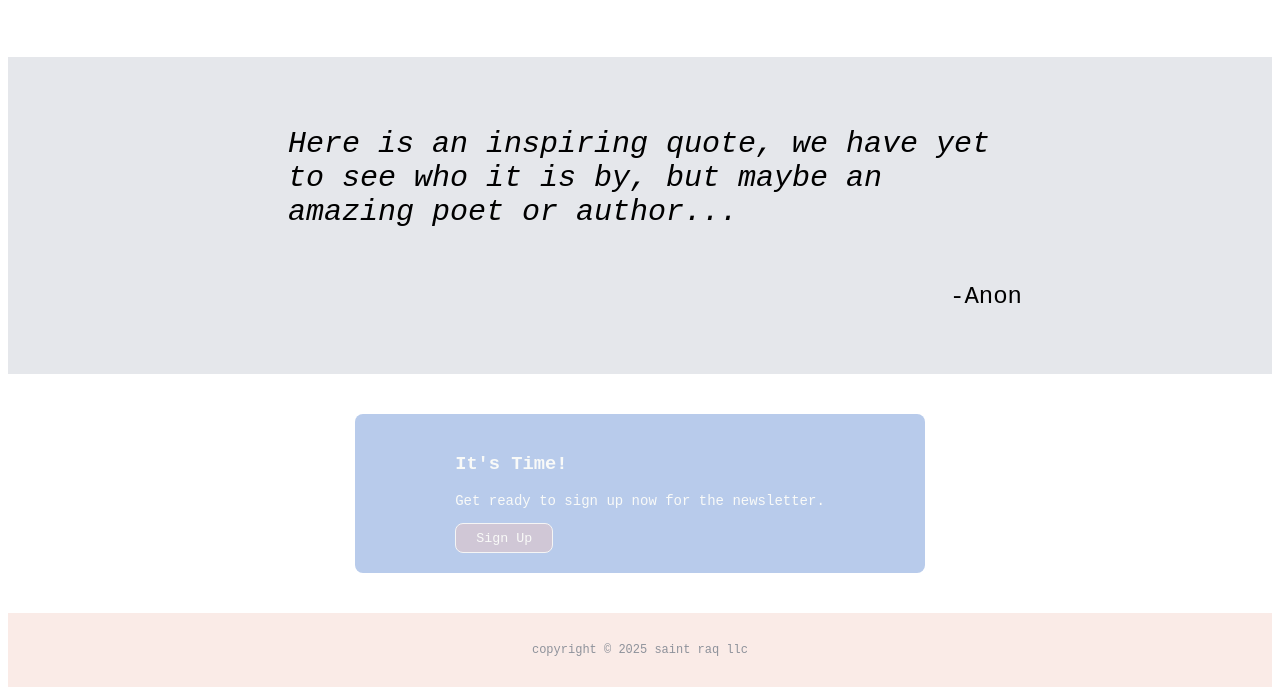
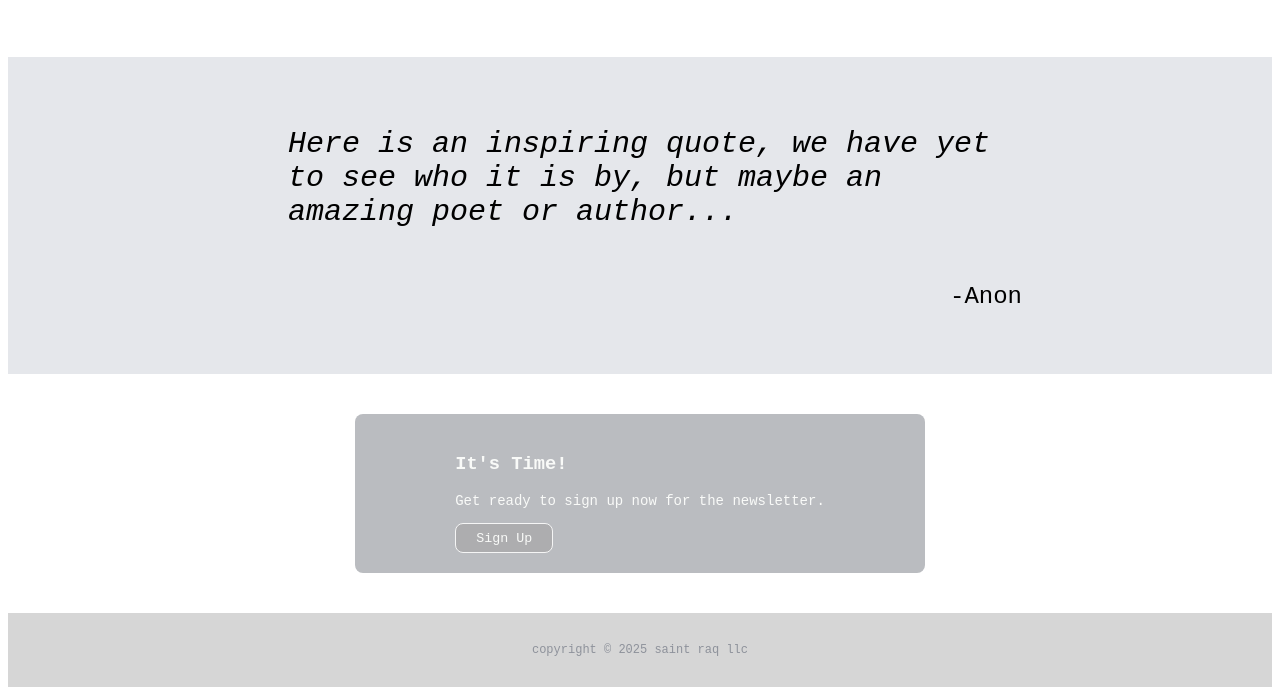
Before and after one commit to saintraq/landing-page, a plain HTML site: page index.html in a window 1280 px wide. Shown: the part 983-1678 px from the top of the page. Drawn offline with Linux system fonts and the light colour scheme.

Commit message:
change colors

```diff
--- a/style.css
+++ b/style.css
@@ -11,7 +11,7 @@ body {
     justify-content: space-between;
     font-size: 16px;
     color: #e5e7eb;
-    background: #a2bee5;
+    background: #b3b6bb;
     padding: 25px 80px;
 }
 
@@ -38,7 +38,7 @@ a {
     display: flex;
     flex-direction: column;
     color: #858a94;
-    background: #faefee;
+    background: #ffffff;
     padding: 50px 150px;
     gap: 25px;
     align-items: center;
@@ -128,7 +128,7 @@ img {
     max-width: 900px;
     justify-content: space-between;
     align-items: center;
-    background: #b8cbeb;
+    background: #babcc0;
     color: #f9faf8;
     gap: 150px;
     margin: 40px auto;
@@ -140,7 +140,7 @@ img {
     height: 30px;
     max-width: fit-content;
     padding: 0 20px;
-    background: #f0c1b96c;
+    background: #9998976c;
     color: #f9faf8;
     border: 1px solid whitesmoke;
     border-radius: 8px;
@@ -153,7 +153,7 @@ img {
 }
 
 .footer {
-    background-color: #faebe7;
+    background-color: #d6d6d6;
     color: #8e929b;
     font-size: 12px;
     text-align: center;
```
